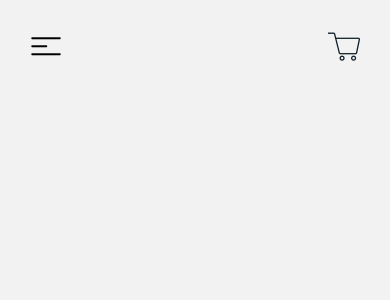
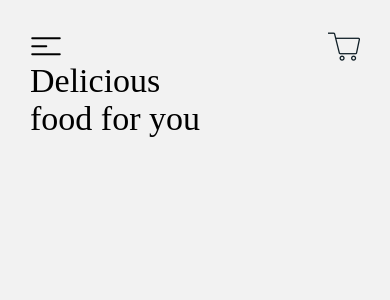
Before and after one commit to seyithantopal/food-hero, a React Native app: screen / in a window 390 px wide. Shown: the top 300 px of the page. Built offline with nearby package versions, Linux system fonts and the light colour scheme.

Commit message:
Added title

```diff
--- /dev/null
+++ b/react-native.config.js
@@ -0,0 +1,3 @@
+module.exports = {
+  assets: ['./src/assets/fonts/'],
+};
--- /dev/null
+++ b/src/components/Title/index.tsx
@@ -0,0 +1,14 @@
+import React, { FC } from 'react';
+import { View, Text } from 'react-native';
+
+import styles from './styles';
+
+const Title: FC<{ title: string }> = ({ title }) => {
+  return (
+    <View style={styles.wrapper}>
+      <Text style={styles.title}>{title}</Text>
+    </View>
+  );
+};
+
+export default Title;
--- /dev/null
+++ b/src/components/Title/styles.ts
@@ -0,0 +1,11 @@
+import { StyleSheet } from 'react-native';
+import { COLOR_TITLE } from '../../utils/constants/color';
+
+export default StyleSheet.create({
+  wrapper: {},
+  title: {
+    fontSize: 34,
+    fontFamily: 'SF-Pro-Rounded-Bold',
+    color: COLOR_TITLE,
+  },
+});
--- a/src/screens/HomeScreen/index.tsx
+++ b/src/screens/HomeScreen/index.tsx
@@ -2,12 +2,14 @@ import React, { FC } from 'react';
 import { View, Text } from 'react-native';
 
 import NavigationTop from '../../components/NavigationTop';
+import Title from '../../components/Title';
 import styles from './styles';
 
 const HomeScreen: FC = () => {
   return (
     <View style={styles.wrapper}>
       <NavigationTop />
+      <Title title={'Delicious\nfood for you'} />
     </View>
   );
 };
--- a/src/screens/HomeScreen/styles.ts
+++ b/src/screens/HomeScreen/styles.ts
@@ -8,6 +8,6 @@ export default StyleSheet.create({
     padding: 30,
     display: 'flex',
     flexDirection: 'column',
-    justifyContent: 'space-between',
+    // justifyContent: 'space-between',
   },
 });
--- a/src/utils/constants/color.ts
+++ b/src/utils/constants/color.ts
@@ -1,3 +1,4 @@
 export const COLOR_SEARCHBOX_TEXT = '#959494';
 export const COLOR_SEARCHBOX_BACKGROUND = '#efeeee';
 export const COLOR_BACKGROUND = '#f2f2f2';
+export const COLOR_TITLE = '#000';
```
Also changed, not shown: src/assets/fonts/SF-Pro-Rounded-Bold.ttf (added), src/assets/fonts/SF-Pro-Rounded-Regular.ttf (added), 4 other files (tests, documents, lock files or other folders).
